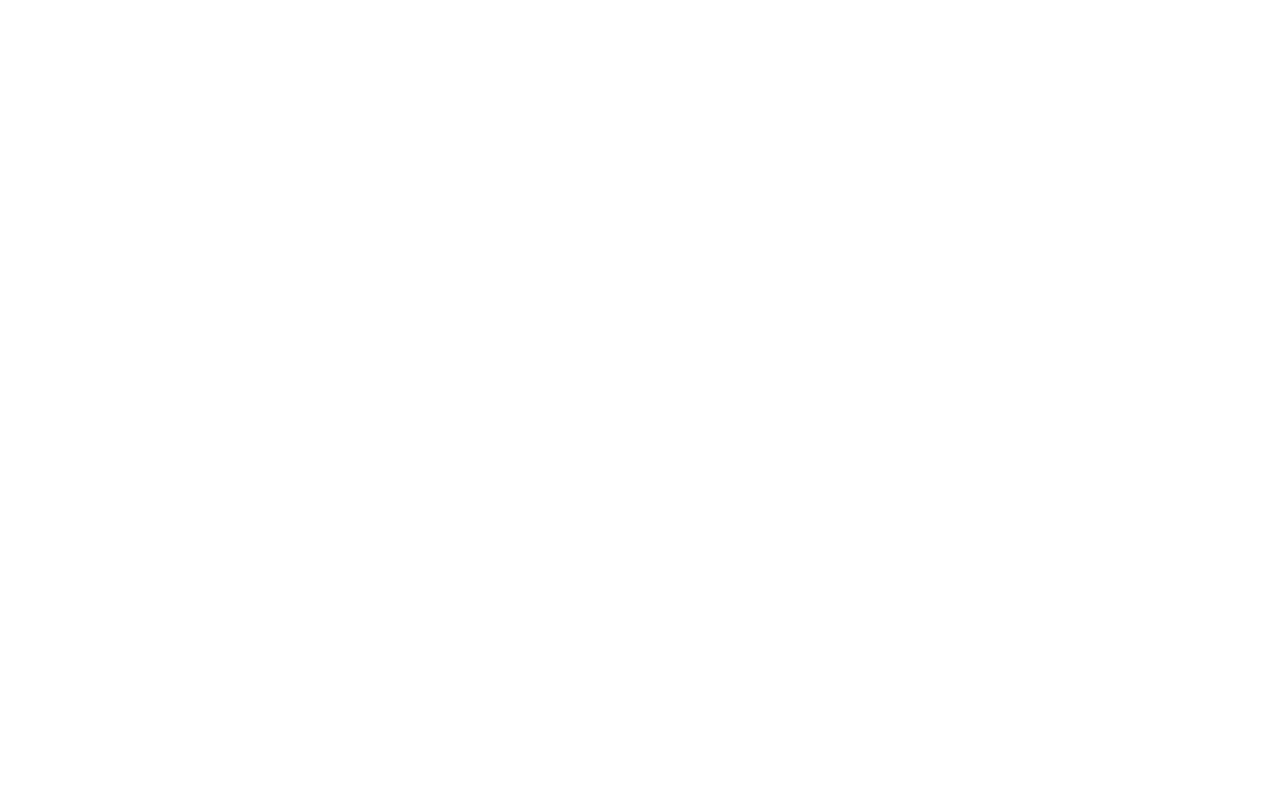
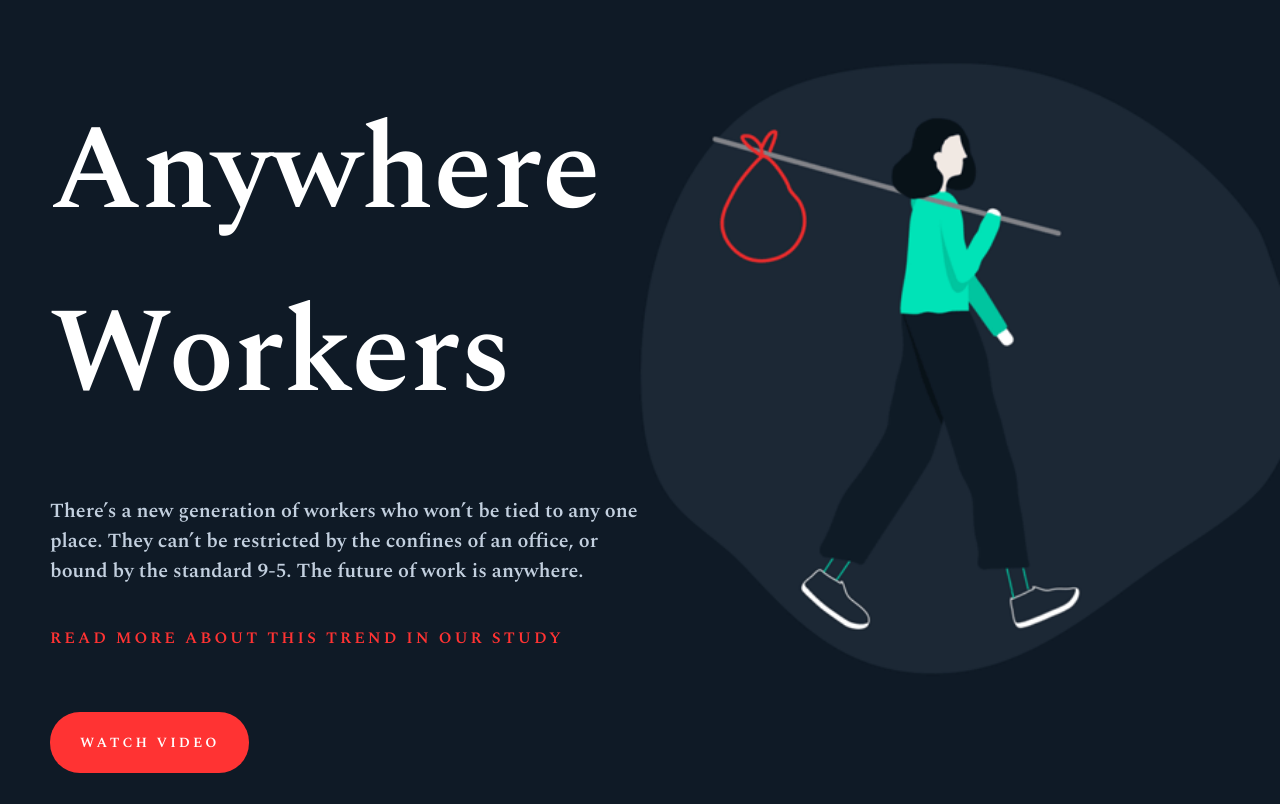
Before and after one commit to EHB-MCT/web1-exercise-04-amauryrw, a plain HTML site: page index.html in a window 1280 px wide. Drawn offline with nearby package versions, Linux system fonts and the light colour scheme.

Commit message:
web1-exercise-04-amauryrw

```diff
--- a/index.html
+++ b/index.html
@@ -5,12 +5,21 @@
     <meta charset="UTF-8">
     <meta http-equiv="X-UA-Compatible" content="IE=edge">
     <meta name="viewport" content="width=device-width, initial-scale=1.0">
-    <title>Google Fonts</title>
+    <title>Anywhere Workers</title>
     <link rel="stylesheet" href="style.css">
 </head>
 
 <body>
 
+
+
+    <h1>Anywhere <br> Workers</h1>
+    <P>There’s a new generation of workers who won’t be tied to any one place. They can’t be restricted by the confines
+        of an office, or bound by the standard 9-5. The future of work is anywhere.</P>
+    <p class="read-more">Read more about this trend in our study</p>
+    <a href="#">Watch video</a>
+    <br>
+
 </body>
 
 </html>
--- a/style.css
+++ b/style.css
@@ -1 +1,62 @@
-/* nothing here */
+@import url('https://fonts.googleapis.com/css2?family=Karla&family=Spectral:wght@600&display=swap');
+
+body {
+    font-family: 'karla', 'sans-serif';
+
+}
+
+body {
+    font-family: 'Spectral', serif;
+}
+
+
+
+body {
+    background-color: #0f1a26;
+    margin: 50px;
+
+}
+
+h1 {
+    font-size: 120px;
+    color: #fff;
+    line height: 130px;
+    margin-bottom: 50px;
+
+}
+
+p {
+    font-size: 20px;
+    color: #c3d0df;
+    width: 50%;
+    margin-bottom: 40px;
+}
+
+
+.read-more {
+    color: #f33;
+    margin-bottom: 80px;
+    text-transform: uppercase;
+    font-size: 16px;
+    letter-spacing: 3px;
+}
+
+a {
+    background-color: #f33;
+    padding: 20px 30px;
+    border-radius: 30px;
+    color: #FFF;
+    text-transform: uppercase;
+    text-decoration: none;
+    font-size: 14px;
+    font-weight: bold;
+    letter-spacing: 3px;
+}
+
+body {
+    background-image: url(images/anywhere-workers.gif);
+    background-repeat: no-repeat;
+    background-position: right top;
+    background-size: 700px;
+
+}
```
